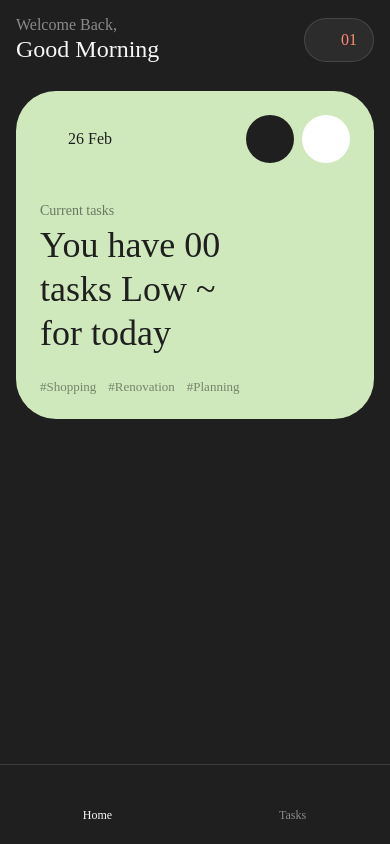
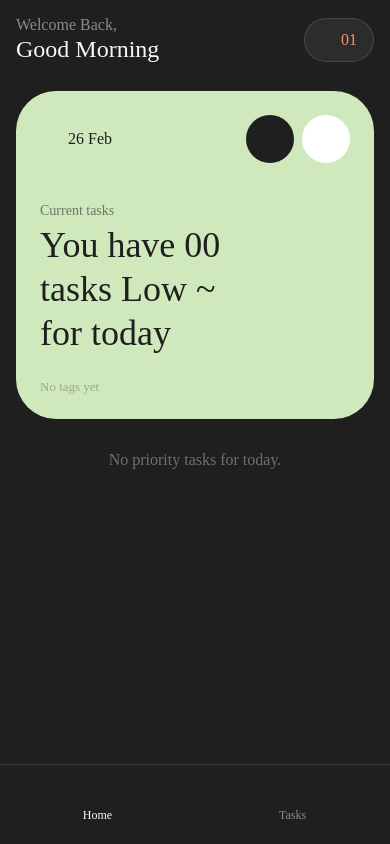
Before and after one commit to SM8UTI/task-app, a React Native app: screen / in a window 390 px wide. Built offline with nearby package versions, Linux system fonts and the light colour scheme; some icons are missing.

Commit message:
feat: Dynamically display top tags and prioritize high/medium tasks in TodayRecentTasks, updating related UI messages.

```diff
--- a/src/components/TaskDetailsInfo.tsx
+++ b/src/components/TaskDetailsInfo.tsx
@@ -45,6 +45,12 @@ const getAdvanceCfg = (status: string): AdvanceCfg => {
     };
 };
 
+// ─── Status display config ───────────────────────────────────────────────────
+const STATUS_CONFIG: Record<string, { label: string; color: string; bg: string }> = {
+    "to-do": { label: "To Do", color: "#888888", bg: "#88888818" },
+    "in-progress": { label: "In Progress", color: "#4A7FD6", bg: "#4A7FD618" },
+    "completed": { label: "Completed", color: "#34D399", bg: "#34D39918" },
+};
 
 // ─── Date label ─────────────────────────────────────────────────────────────
 const isSameDay = (a: Date, b: Date) => a.toDateString() === b.toDateString();
@@ -80,10 +86,11 @@ export default function TaskDetailsInfo({ task, onClose, onAdvanceStatus, onDele
 
     const advanceCfg = getAdvanceCfg(task.status);
     const priorityCfg = PRIORITY_CONFIG[task.priority] ?? null;
+    const statusCfg = STATUS_CONFIG[task.status] ?? STATUS_CONFIG["to-do"];
 
     return (
         <View style={styles.container}>
-            {/* ── Top row: date + priority ──────────────────── */}
+            {/* ── Top row: date + priority + status ─────────── */}
             <View style={styles.topRow}>
                 <View style={styles.datePill}>
                     <Calendar1 size={14} color={theme.background + "80"} />
@@ -92,6 +99,16 @@ export default function TaskDetailsInfo({ task, onClose, onAdvanceStatus, onDele
                     </Text>
                 </View>
 
+                <View style={{ flexDirection: "row", gap: 6, alignItems: "center" }}>
+                    {/* Status pill */}
+                    <View style={[styles.priorityPill, { backgroundColor: statusCfg.bg }]}>
+                        <View style={[styles.priorityDot, { backgroundColor: statusCfg.color }]} />
+                        <Text style={[styles.priorityLabel, { color: statusCfg.color }]}>
+                            {statusCfg.label}
+                        </Text>
+                    </View>
+
+                    {/* Priority pill */}
                     {priorityCfg && (
                         <View style={[styles.priorityPill, { backgroundColor: priorityCfg.bg }]}>
                             <View style={[styles.priorityDot, { backgroundColor: priorityCfg.dot }]} />
@@ -100,6 +117,7 @@ export default function TaskDetailsInfo({ task, onClose, onAdvanceStatus, onDele
                             </Text>
                         </View>
                     )}
+                </View>
             </View>
 
             {/* ── Title & Description ───────────────────────── */}
@@ -153,7 +171,7 @@ const styles = StyleSheet.create({
         justifyContent: "space-between",
         marginBottom: 20,
         flexWrap: "wrap",
-        gap: 8,
+        gap: 12,
     },
     datePill: {
         flexDirection: "row",
--- a/src/layouts/homeScreen/TodayRecentTasks.tsx
+++ b/src/layouts/homeScreen/TodayRecentTasks.tsx
@@ -175,6 +175,25 @@ function TodayRecentTasks() {
     if (highPrioCount > 0) dominantPriorityText = "High";
     else if (mediumPrioCount > 0) dominantPriorityText = "Medium";
 
+    // Top 3 tags by frequency across today's tasks
+    const tagCounts: Record<string, number> = {};
+    for (const task of todayTasks) {
+        for (const tag of task.tag ?? []) {
+            tagCounts[tag] = (tagCounts[tag] ?? 0) + 1;
+        }
+    }
+    const topTags = Object.entries(tagCounts)
+        .sort((a, b) => b[1] - a[1])
+        .slice(0, 3)
+        .map(([tag]) => tag);
+
+    // Display logic: high-priority tasks (all), else max 2 medium
+    const todayHighTasks = todayTasks.filter(t => t.priority === "high");
+    const todayMediumTasks = todayTasks.filter(t => t.priority === "medium");
+    const displayTasks = todayHighTasks.length > 0
+        ? todayHighTasks
+        : todayMediumTasks.slice(0, 2);
+
     // 2. Cycle colors
     const taskColors = [theme.primary[1], theme.primary[3], theme.primary[4]];
 
@@ -233,22 +252,28 @@ function TodayRecentTasks() {
                 </View>
 
                 <View style={{ flexDirection: "row", gap: 12, marginTop: 24, flexWrap: "wrap" }}>
-                    {["shopping", "renovation", "planning"].map((tag, index) => (
-                        <Text key={index} style={{ fontFamily: theme.fonts[500], fontSize: 13, color: theme.background + "80", textTransform: "capitalize" }}>
-                            #{tag}
+                    {topTags.length > 0 ? (
+                        topTags.map((tag, index) => (
+                            <Text key={index} style={{ fontFamily: theme.fonts[500], fontSize: 13, color: theme.background + "80", textTransform: "capitalize" }}>
+                                #{tag}
+                            </Text>
+                        ))
+                    ) : (
+                        <Text style={{ fontFamily: theme.fonts[500], fontSize: 13, color: theme.background + "50" }}>
+                            No tags yet
                         </Text>
-                    ))}
+                    )}
                 </View>
             </View>
 
             {/* ── Task List ── */}
             <View style={{ flexDirection: "column", gap: 12, marginTop: 12 }}>
-                {activeTasks.length === 0 ? (
-                    <Text style={{ fontFamily: theme.fonts[500], fontSize: 16, color: theme.background + "60", textAlign: "center", marginTop: 20 }}>
-                        No active tasks for today.
+                {displayTasks.length === 0 ? (
+                    <Text style={{ fontFamily: theme.fonts[500], fontSize: 16, color: theme.text + "60", textAlign: "center", marginTop: 20 }}>
+                        No priority tasks for today.
                     </Text>
                 ) : (
-                    activeTasks.map((task, index) => (
+                    displayTasks.map((task, index) => (
                         <TaskCard
                             key={task.id}
                             task={task}
```
Lines whose indentation alone changed are shown as unchanged.
